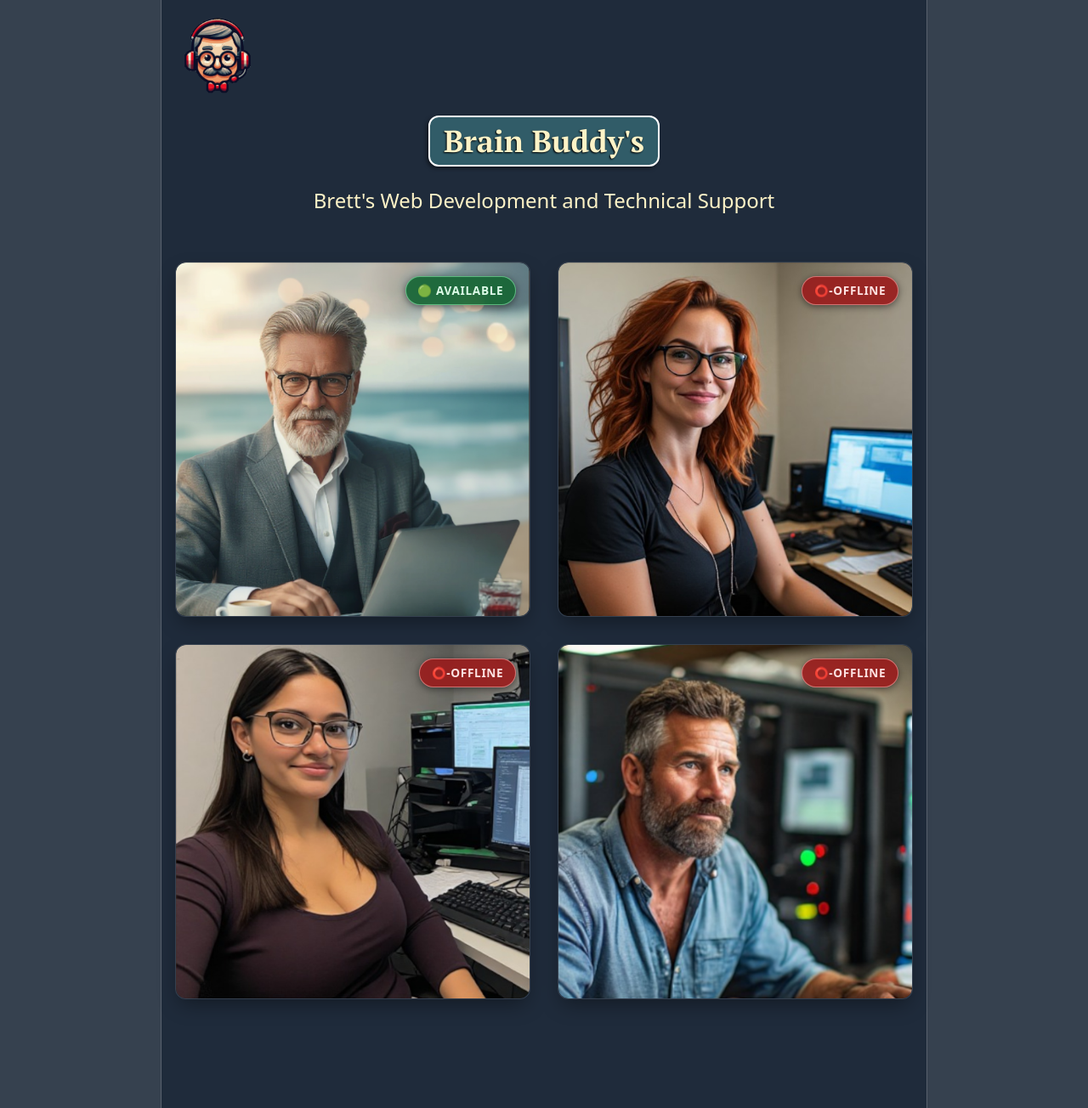
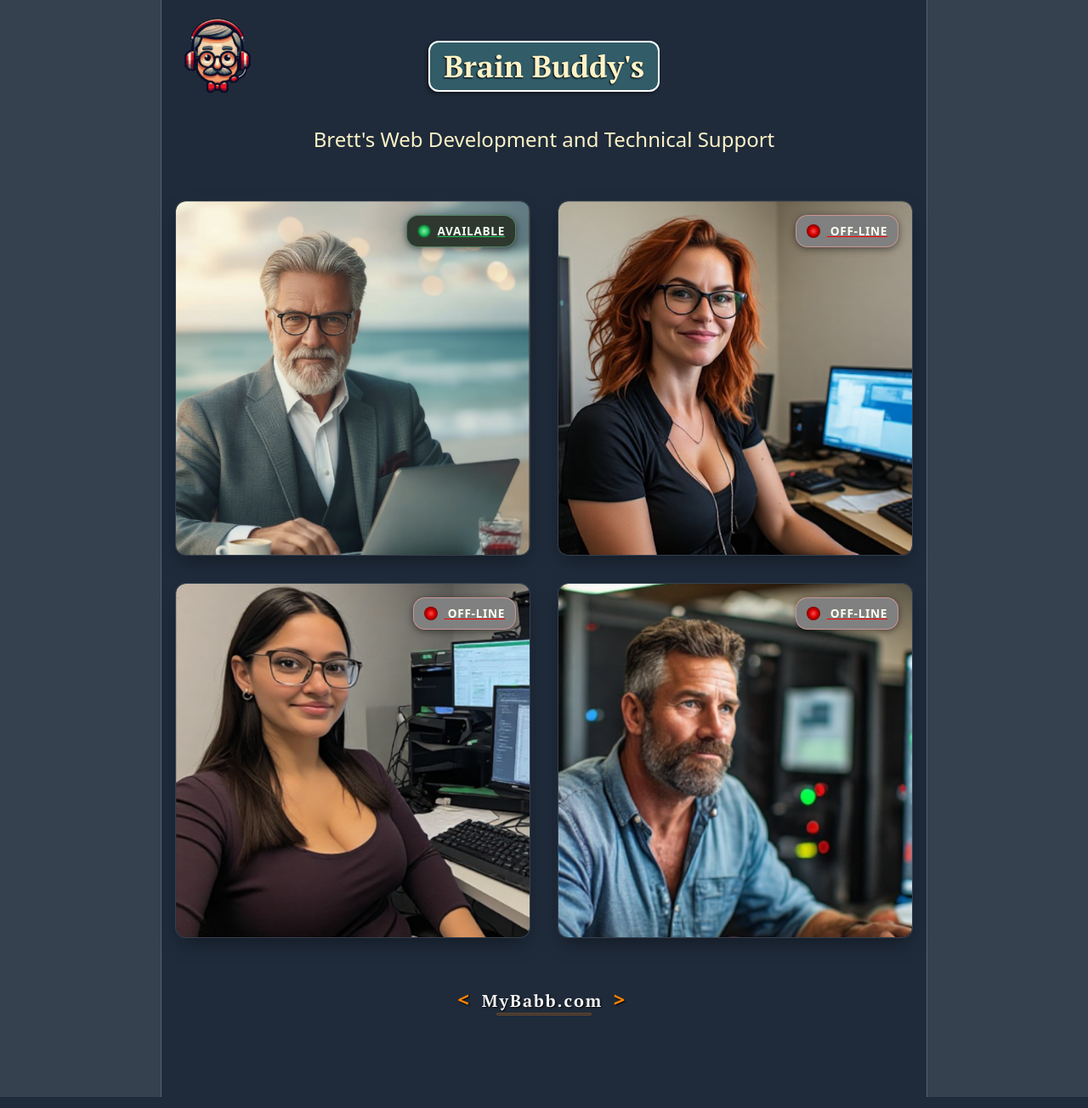
Before and after one commit to MyBaBB/brainbuddys-code-repair, a React (Vite) app: page / in a window 1280 px wide. Shown: the whole page at 85% size. Built offline with nearby package versions, Linux system fonts and the light colour scheme.

Commit message:
styles the availablity buttons

```diff
--- a/package.json
+++ b/package.json
@@ -16,6 +16,7 @@
     "@react-three/fiber": "^9.3.0",
     "react": "^19.0.0",
     "react-dom": "^19.0.0",
+    "react-icons": "^5.7.0",
     "react-router-dom": "^7.6.0"
   },
   "devDependencies": {
--- /dev/null
+++ b/src/Components/ContactMeFolder/ContactMe.jsx
@@ -0,0 +1,39 @@
+// eslint-disable-next-line no-unused-varstonsAllWrapper
+import React, { useState } from "react";
+import "./ContactMe.css";
+
+
+const ContactMe = () => {
+  return (
+    <div
+      className="ContactButtonHide relative z-50 m-auto mb-[.5rem] flex h-full
+                    w-full items-center justify-center
+                     "
+    >
+      <div
+        id="contact"
+        className="contactButton_3dPage  m-auto mb-4 w-fit
+         cursor-pointer    duration-500 ease-in-out hover:scale-[100.8%] "
+      >
+        <a href="https://mybabb.com" >
+          <button
+            className=" w-fit   whitespace-nowrap text-xl    "
+            style={{ textShadow: "1px 1px 2px black" }}
+            title="Contact Me"
+          >
+            <span className="text-2xl font-bold text-[#FF8200]">&lt;</span>
+            <span className="font-PTSerif-Bold  tracking-widest text-[whitesmoke]">
+              &nbsp;&nbsp;MyBabb.com
+            </span>
+            <span className="text-2xl font-bold text-[#FF8200]">
+              &nbsp;&nbsp;&gt;&nbsp;
+            </span>
+          </button>
+          <hr className="m-auto h-[3px] w-28 rounded-lg border-[.2px] border-[#FF8200]/40 bg-transparent" />
+        </a>
+      </div>
+    </div>
+  );
+};
+
+export default ContactMe;
--- a/src/Pages/AMainFrontPageFolder/AMainFrontPage.css
+++ b/src/Pages/AMainFrontPageFolder/AMainFrontPage.css
@@ -85,16 +85,65 @@
   backdrop-filter: blur(4px);
 }
 
-/* Green "Available" Badge */
-.badgeAvailable {
-  background-color: rgba(22, 101, 52, 0.9); /* Emerald green */
-  color: #dcfce7;
-  border: 1px solid rgba(134, 239, 172, 0.6);
+ /* Base styles shared by both badges */
+.badgeAvailable,
+.badgeUnavailable {
+  display: inline-flex;
+  align-items: center;
+  gap: 0.5rem; /* Automatically gaps the dot and text */
+  padding: 0.5rem 0.75rem;
+  border-radius: 14px;
+  text-decoration: underline;
 }
 
-/* Red "Unavailable" Badge */
+/* --- AVAILABLE BADGE --- */
+.badgeAvailable {
+  background-color: #2e382e;
+  color: #f0fff4;
+  border: 1px solid rgba(134, 239, 172, 0.4);
+  text-decoration-color: #22c55e;
+}
+
+.green-dot {
+  width: 1rem;
+  height: 1rem;
+  border-radius: 50%;
+  flex-shrink: 0;
+  background: radial-gradient(circle,
+    #86efac 0%,
+    #22c55e 40%,
+    #14532d 70%,
+    transparent 100%
+  );
+}
+
+/* --- UNAVAILABLE BADGE --- */
 .badgeUnavailable {
-  background-color: rgba(153, 27, 27, 0.9); /* Ruby red */
-  color: #fee2e2;
+  background-color: gray;
+  color: ivory;
   border: 1px solid rgba(252, 165, 165, 0.6);
+  text-decoration-color: red;
 }
+
+.red-dot {
+  width: 1rem;
+  height: 1rem;
+  border-radius: 50%;
+  flex-shrink: 0;
+  background: radial-gradient(circle,
+    #ff4d4d 0%,
+    #d60000 40%,
+    #800000 70%,
+    transparent 100%
+  );
+}
+.brainBuddyIcon {
+  display: none;
+}
+
+/* Media Queries for responsiveness */
+@media (min-width: 650px) {
+  .brainBuddyIcon {
+    display: block;
+  }
+}
--- a/src/Pages/AMainFrontPageFolder/AMainFrontPage.jsx
+++ b/src/Pages/AMainFrontPageFolder/AMainFrontPage.jsx
@@ -5,6 +5,7 @@ import Me from "../../Images/Me.webp";
 import Alice from "../../Images/Alice.webp";
 import Bruce from "../../Images/Bruce.webp";
 import Amber from "../../Images/Amber.webp";
+import ContactMe from "../../Components/ContactMeFolder/ContactMe.jsx";
 const BrainBuddys = () => {
   return (
     <div className="grid grid-cols-1 min-[900px]:grid-cols-[1fr_minmax(auto,900px)_1fr] w-full">
@@ -15,25 +16,25 @@ const BrainBuddys = () => {
       </aside>
 
       {/* MAIN CONTENT */}
-      <main className="relative flex flex-col items-center w-full pb-32 px-4">
+      <main className="relative flex flex-col items-center w-full pb-20 px-4">
 
         {/* Logo */}
         <a
           href="https://mybabb.com/TechSupportPage"
           className="absolute top-4 left-4 z-20 w-[100px] h-[100px] hover:opacity-85"
         >
-          <img src={BlankBrain} alt="Brain Buddy Image Icon" className="w-full h-full object-contain" />
+          <img src={BlankBrain} alt="Brain Buddy Image Icon" className="brainBuddyIcon w-full h-full object-contain  " />
         </a>
 
         {/* Hero Title */}
-        <section className="relative flex flex-col items-center justify-center w-full max-w-xl mx-auto mt-24 sm:mt-32 z-10">
+        <section className="relative flex flex-col items-center justify-center w-full max-w-xl mx-auto mt-24 sm:mt-10 z-10">
           <article className="w-full flex flex-col items-center">
             <header className="brainBuddysTitleBox relative flex flex-col items-center w-full h-fit p-2 z-10">
               <h1 className="BrainBuddysH1 text-center text-xl sm:text-4xl z-10 rounded-xl p-2 bg-[#33626e] px-4 bg-opacity-90 font-PTSerif-Bold">
                 <span className="whitespace-nowrap text-amber-100">Brain&nbsp;Buddy&apos;s</span>
               </h1>
               <br />
-              <span className="relative text-amber-100 text-center text-xs sm:text-2xl mt-[-1rem] sm:mt-0">
+              <span className="relative text-amber-100 text-center text-xs sm:text-2xl mt-4">
                 Brett&apos;s Web Development and Technical Support
               </span>
             </header>
@@ -51,7 +52,10 @@ const BrainBuddys = () => {
             {/* Representative 1 - Available */}
             <a href="https://contact.mybabb.com">
             <div className="imageCardContainer">
-              <span className="statusBadge badgeAvailable">🟢 Available</span>
+                <span className="statusBadge badgeAvailable">
+                 <span className="green-dot"></span>
+                 Available
+                </span>
               <img
                 src={Me}
                 alt="Representative 1"
@@ -63,7 +67,12 @@ const BrainBuddys = () => {
 
             {/* Representative 2 - Unavailable */}
             <div className="imageCardContainer">
-              <span className="statusBadge badgeUnavailable">⭕-Offline</span>
+                  <div className="statusBadge badgeUnavailable">
+                    <span className="red-dot ">
+
+                    </span>
+                      &nbsp;Off-line
+                  </div>
               <img
                 src={Amber}
                 alt="Representative 2"
@@ -73,7 +82,12 @@ const BrainBuddys = () => {
 
             {/* Representative 3 - Unavailable */}
             <div className="imageCardContainer">
-              <span className="statusBadge badgeUnavailable">⭕-Offline</span>
+              <div className="statusBadge badgeUnavailable">
+                    <span className="red-dot ">
+
+                    </span>
+                      &nbsp;Off-line
+                  </div>
               <img
                 src={Alice}
                 alt="Representative 3"
@@ -83,7 +97,12 @@ const BrainBuddys = () => {
 
             {/* Representative 4 - Unavailable */}
             <div className="imageCardContainer">
-              <span className="statusBadge badgeUnavailable">⭕-Offline</span>
+         <div className="statusBadge badgeUnavailable">
+                    <span className="red-dot ">
+
+                    </span>
+                      &nbsp;Off-line
+                  </div>
               <img
                 src={Bruce}
                 alt="Representative 4"
@@ -92,8 +111,9 @@ const BrainBuddys = () => {
             </div>
 
           </div>
+
         </section>
-
+                <div className="w-full flex justify-center mt-12">< ContactMe /></div>
       </main>
 
       {/* RIGHT SIDEBAR */}
```
Also changed, not shown: src/Components/ContactMeFolder/ContactMe.css (added), 1 other file (tests, documents, lock files or other folders).
